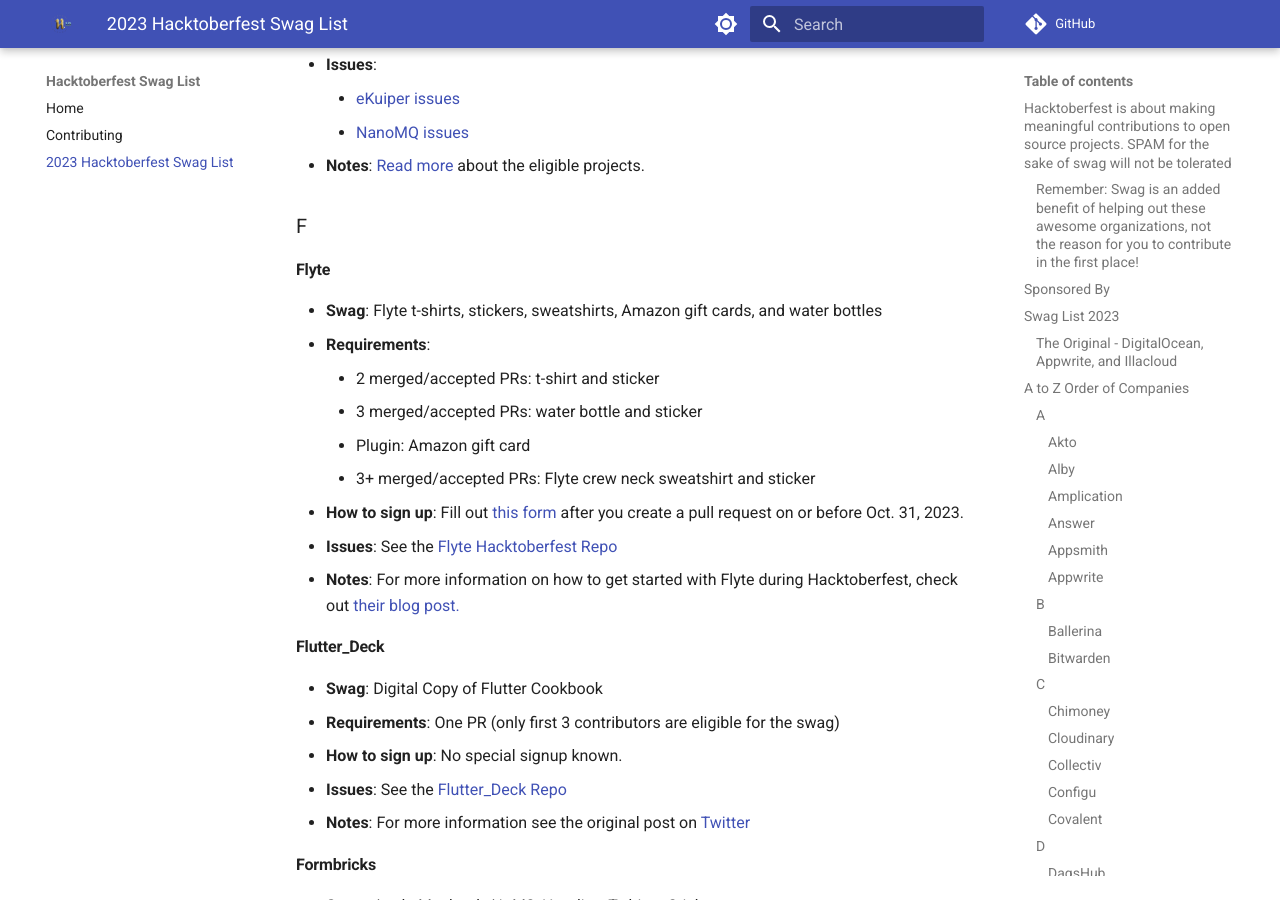
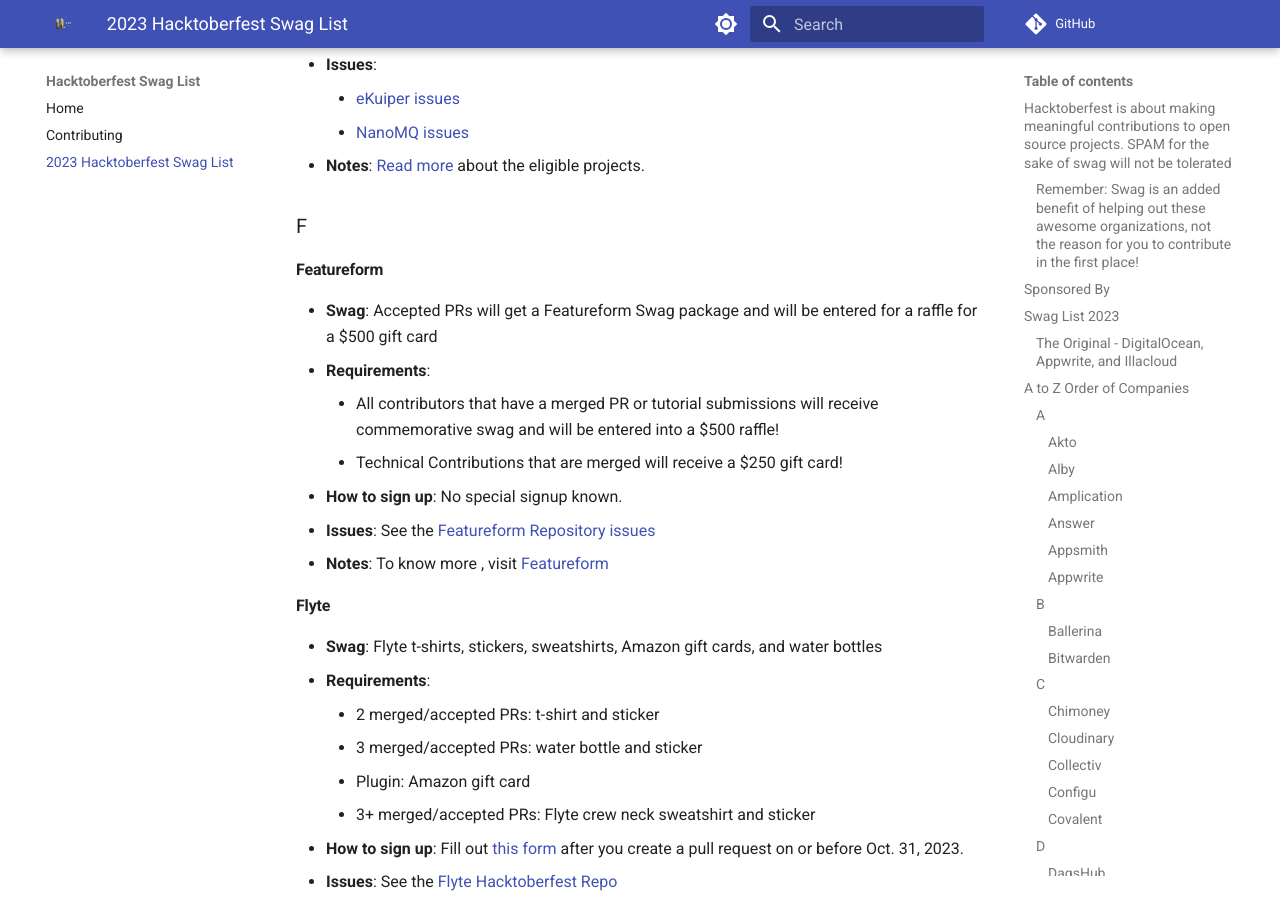
Before and after one commit to crweiner/hacktoberfest-swag-list, an MkDocs documentation site: the page built from docs/list.md, in a window 1280 px wide and 900 px high, scrolled down 6525 px. Built offline with MkDocs 1.6.1 and Material for MkDocs 9.7.7, drawn with Linux system fonts in a browser that asks for light colours; plug-ins that fetch from the network failed and are left out; comment, search, counter and statistics services are not loaded.

Commit message:
Added Featureform in the list (#776)
* Added AIrbyte

* Added Featureform

* Updated the requirements

* SLight updates

* Fixed the alphabetical order

```diff
--- a/docs/list.md
+++ b/docs/list.md
@@ -213,6 +213,16 @@
 - **Notes**: [Read more](https://www.emqx.com/en/blog/join-hacktoberfest-2023-with-emq-community) about the eligible projects.
 
 ### F
+
+#### **Featureform**
+
+- **Swag**: Accepted PRs will get a Featureform Swag package and will be entered for a raffle for a $500 gift card
+- **Requirements**:
+    - All contributors that have a merged PR or tutorial submissions will receive commemorative swag and will be entered into a $500 raffle!
+    - Technical Contributions that are merged will receive a $250 gift card!
+- **How to sign up**: No special signup known.
+- **Issues**: See the [Featureform Repository issues](https://github.com/featureform/featureform/issues)
+- **Notes**: To know more , visit [Featureform](https://www.featureform.com/hacktoberfest-2023)
 
 #### **Flyte**
 
```
